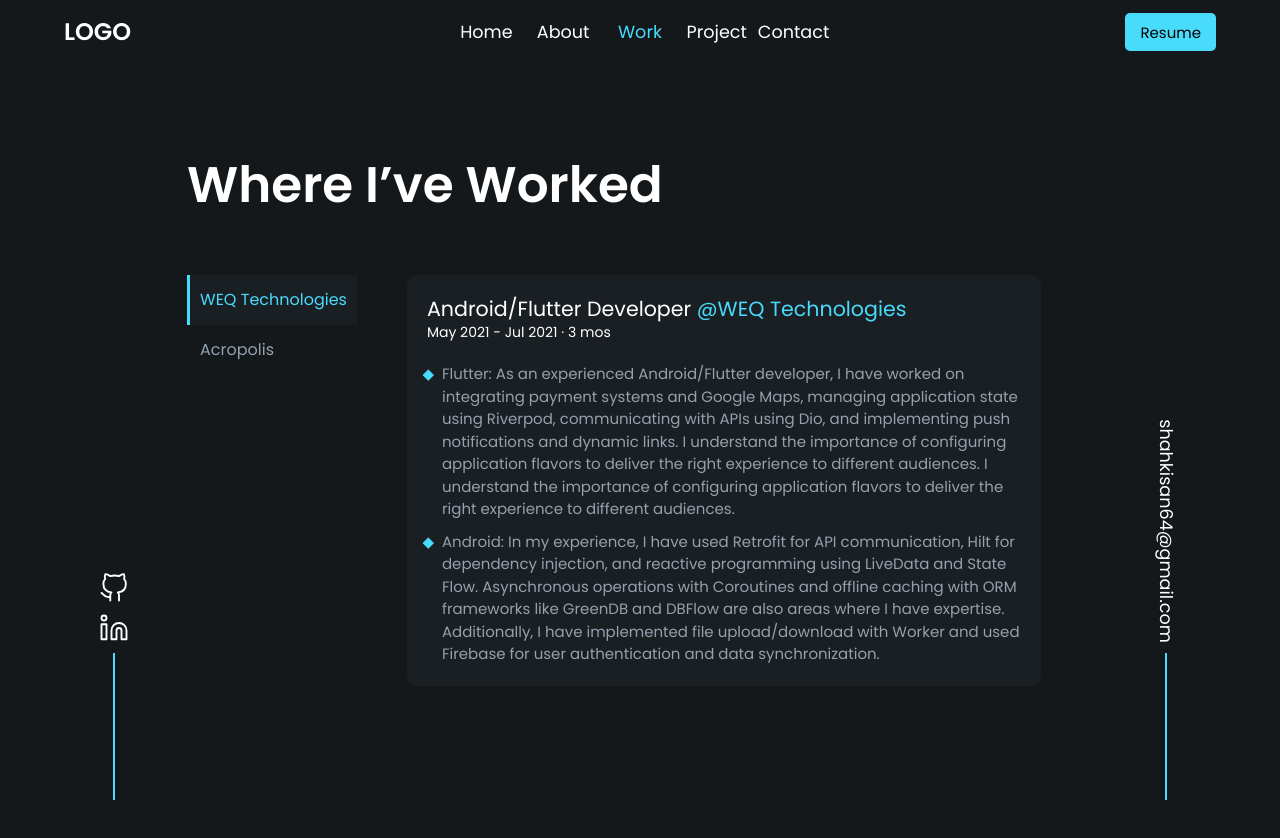
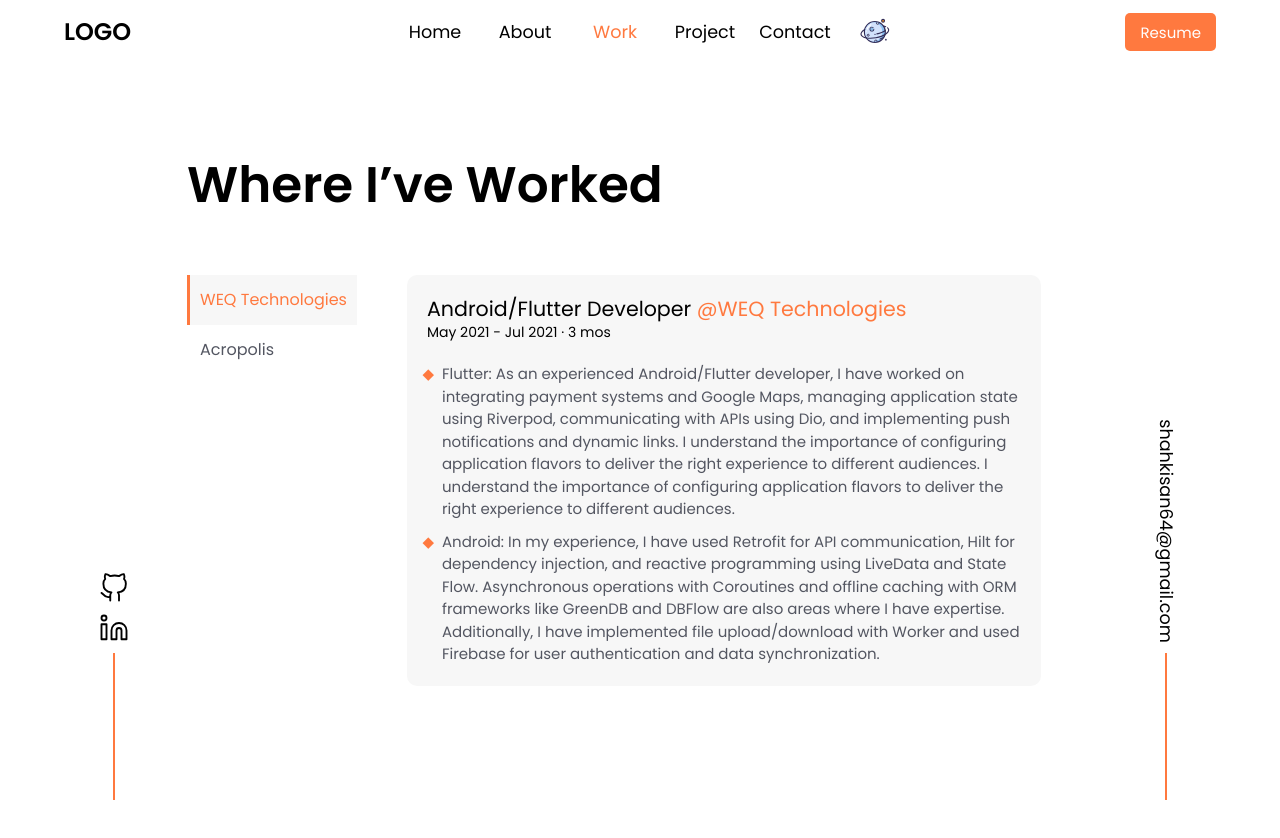
Before and after one commit to kisanshah/portfolio, a React (Create React App) app: page /work in a window 1280 px wide. Shown: the top 838 px of the page. Built offline with nearby package versions, Linux system fonts and the light colour scheme.

Commit message:
feat: Added Theme toggle & Dynamic Theme Color

```diff
--- a/src/App.tsx
+++ b/src/App.tsx
@@ -8,25 +8,31 @@
 import Work from "./pages/Work";
 import NavBar from "./sections/NavBar";
 
+import { useSelector } from "react-redux";
 import background from "./assets/icons/background.svg";
 import { ReactComponent as Github } from "./assets/icons/github_outline.svg";
 import { ReactComponent as LinkedIn } from "./assets/icons/linkedin.svg";
-import { darkTheme } from "./styles/AppTheme";
+import { RootState } from "./store/store";
+import { darkTheme, lightTheme } from "./styles/AppTheme";
 import { GlobalStyle, hover, iconStyle } from "./styles/Global";
 
 function App() {
   const openUrl = (link: string) => {
     window.open(link, "_blank");
   };
-  // const [theme, setTheme] = useState("light");
-  // const isDarkTheme = theme === "dark";
-  // const toggleTheme = () => setTheme(isDarkTheme ? "light" : "dark");
+  const dark = useSelector((state: RootState) => state.theme.isDarkModeEnabled);
+  const theme = useSelector((state: RootState) => state.theme.theme);
+  let tempTheme = darkTheme;
+  if (theme.primary == undefined) {
+    tempTheme = dark ? darkTheme : lightTheme;
+  } else {
+    tempTheme = theme;
+  }
 
   return (
-    // <ThemeProvider theme={theme === "light" ? lightTheme : darkTheme}>
-    <ThemeProvider theme={darkTheme}>
+    <ThemeProvider theme={tempTheme}>
       <BrowserRouter>
-        <GlobalStyle theme={darkTheme} />
+        <GlobalStyle theme={tempTheme} />
         <NavBar />
         <AppDiv>
           <LeftDiv>
--- a/src/components/StyledLink.tsx
+++ b/src/components/StyledLink.tsx
@@ -10,6 +10,7 @@
   flex: 1;
   text-decoration: none;
   font-weight: 500;
+  width: 90px;
   ${({ active }) => active && activeCss}
 `;
 
--- a/src/pages/About.tsx
+++ b/src/pages/About.tsx
@@ -74,9 +74,10 @@
   width: 70%;
 `;
 
-const StyledIcon = styled.img`
+export const StyledIcon = styled.img`
   height: 30px;
   width: 30px;
+  transition: all 10s;
 `;
 
 const IconGroup = styled.div`
--- a/src/pages/Contact.tsx
+++ b/src/pages/Contact.tsx
@@ -38,13 +38,15 @@
 
 const ContactText = styled(Text)`
   width: 70%;
-  /* text-align: justify; */
 `;
 const ContactButton = styled(Button)`
   width: 30%;
   margin-top: 20px;
   border-radius: 2px;
   font-size: 14px;
+  border-radius: 5px;
+  font-size: 15px;
+  color: ${(props) => props.theme.bodyBg};
 `;
 
 const Input = styled.textarea`
--- a/src/sections/NavBar.tsx
+++ b/src/sections/NavBar.tsx
@@ -1,8 +1,12 @@
 import React from "react";
-import { useSelector } from "react-redux";
+import { useDispatch, useSelector } from "react-redux";
 import { useLocation } from "react-router-dom";
 import Button from "src/components/Button";
+import { StyledIcon } from "src/pages/About";
+import { setTheme } from "src/store/reducers/themeSlice";
 import styled from "styled-components";
+import Moon from "../assets/icons/moon.svg";
+import Sun from "../assets/icons/sun.svg";
 import Logo from "../components/Logo";
 import StyledLink from "../components/StyledLink";
 import { RootState } from "../store/store";
@@ -12,6 +16,9 @@
 
   const location = useLocation();
   const currentEndpoint = location.pathname;
+
+  const dispatch = useDispatch();
+  const dark = useSelector((state: RootState) => state.theme.isDarkModeEnabled);
 
   return (
     <StyledNavBar>
@@ -27,6 +34,14 @@
           </StyledLink>
         ))}
       </NavLinkWrapper>
+      <Toggle>
+        <StyledIcon
+          src={dark ? Sun : Moon}
+          onClick={() => {
+            dispatch(setTheme(true as any));
+          }}
+        />
+      </Toggle>
       <Div>
         <ResumeButton>Resume</ResumeButton>
       </Div>
@@ -41,8 +56,7 @@
 const ResumeButton = styled(Button)`
   border-radius: 5px;
   font-size: 15px;
-  &:hover {
-  }
+  color: ${(props) => props.theme.bodyBg};
 `;
 
 const StyledNavBar = styled.nav`
@@ -52,6 +66,12 @@
   align-items: center;
 `;
 
+const Toggle = styled.div`
+  margin-left: 20px;
+  margin-top: 7px;
+  cursor: pointer;
+`;
+
 const NavLinkWrapper = styled.div`
   display: flex;
   flex: 1;
--- /dev/null
+++ b/src/store/reducers/themeSlice.ts
@@ -0,0 +1,46 @@
+import { createSlice } from "@reduxjs/toolkit";
+import { darkTheme, lightTheme } from "src/styles/AppTheme";
+const savedThemePreference = localStorage.getItem("themePreference");
+const dark = savedThemePreference ? savedThemePreference === "dark" : false;
+
+const lightThemeTemp = structuredClone(lightTheme);
+const darkThemeTemp = structuredClone(darkTheme);
+
+let lightColors = [
+  "#33d9b2",
+  "#ff793f",
+  "#25CCF7",
+  "#FEA47F",
+  "#2bcbba",
+  "#18dcff",
+];
+lightThemeTemp.primary =
+  lightColors[Math.round(lightColors.length * Math.random())];
+
+let darkColors = ["#fc5c65", "#fd9644", "#9980FA", "#12CBC4"];
+darkThemeTemp.primary =
+  darkColors[Math.round(darkColors.length * Math.random())];
+
+const initialState = {
+  isDarkModeEnabled: dark,
+  theme: dark ? darkThemeTemp : lightThemeTemp,
+};
+
+export const themeSlice = createSlice({
+  name: "theme",
+  initialState: initialState,
+  reducers: {
+    setTheme: (state, action: any) => {
+      state.isDarkModeEnabled = !state.isDarkModeEnabled;
+      localStorage.setItem(
+        "themePreference",
+        state.isDarkModeEnabled ? "dark" : "light"
+      );
+      state.theme = state.isDarkModeEnabled ? darkThemeTemp : lightThemeTemp;
+    },
+  },
+});
+
+export const { setTheme } = themeSlice.actions;
+
+export default themeSlice.reducer;
--- a/src/store/store.ts
+++ b/src/store/store.ts
@@ -1,11 +1,13 @@
 import { configureStore } from "@reduxjs/toolkit";
 import navbarReducer from "./reducers/navBarSlice";
 import projectReducer from "./reducers/projectSlice";
+import themeReducer from "./reducers/themeSlice";
 import workReducer from "./reducers/workSlice";
 
 const store = configureStore({
   reducer: {
     navbar: navbarReducer,
+    theme: themeReducer,
     work: workReducer,
     project: projectReducer,
   },
--- a/src/styles/AppTheme.ts
+++ b/src/styles/AppTheme.ts
@@ -2,10 +2,10 @@
   //Colors
   bodyBg: "white",
   secondaryBg: "white",
-  tintBg: "white",
-  primary: "#6c5ce7",
-  text: "#6c5ce7",
-  subText: "#6c5ce7",
+  tintBg: "#f7f7f7",
+  primary: "#ff793f",
+  text: "#000000",
+  subText: "#535661",
 
   //Radius
   radius: "10px",
@@ -15,7 +15,7 @@
   bodyBg: "#14181B",
   secondaryBg: "#1C2428",
   tintBg: "#1A1F24",
-  primary: "#48dbfb",
+  primary: "#18dcff",
   text: "#ffffff",
   subText: "#95a1ac",
 
```
Also changed, not shown: src/assets/icons/moon.svg (added), src/assets/icons/sun.svg (added).
